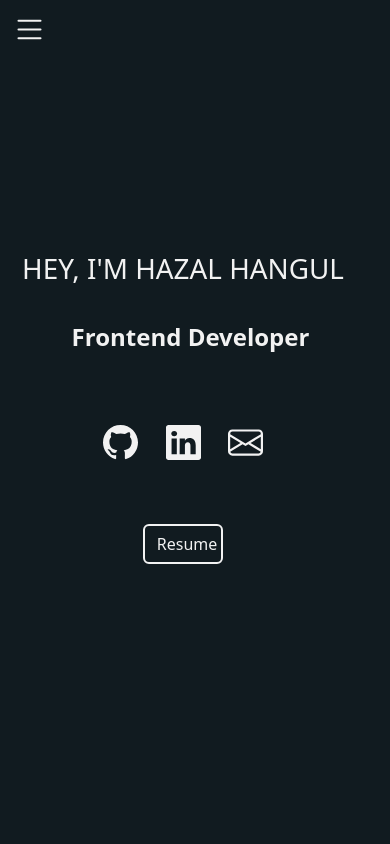
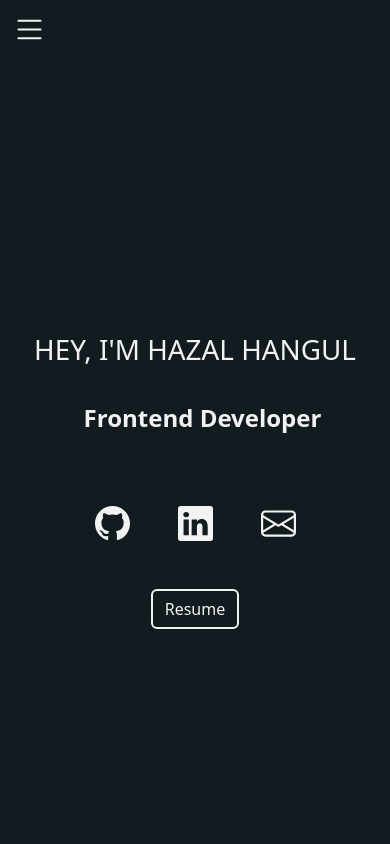
Before and after one commit to hazhan6/hazhan6.github.io, a React (Create React App) app: page / in a window 390 px wide. Shown: the top 844 px of the page. Built offline with nearby package versions, Linux system fonts and the light colour scheme.

Commit message:
home-responsive bug fixed

```diff
--- a/src/views/Home.js
+++ b/src/views/Home.js
@@ -54,10 +54,9 @@ const channels = [
 
 const Home = () => {
   return (
-    <section id="home" className=" container min-vh-100 d-flex flex-row">
-      <div style={{ paddingBottom: "40%" }} className="row w-100 pb-md-0">
-        <div className="col-sm-8 d-flex flex-column justify-content-center text-center align-items-center">
-          <div className="d-flex flex-column align-items-center gap-5">
+    <section id="home" className=" min-vh-100 d-flex justify-content-center">
+      <div className="row w-100">
+        <div className="col-sm-8 d-flex flex-column justify-content-center align-items-center gap-5">
           <div className="slider-wrapper gap-4">
             <h1>HEY, I'M HAZAL HANGUL</h1>
             <div className="slider">
@@ -66,21 +65,20 @@ const Home = () => {
               <div className="slider-text3">React Developer</div>
             </div>
           </div>
-            <div className="d-flex justify-content-between w-50">
+          <div className="d-flex gap-5">
             {channels.map((channel, index) => (
-                <div className="mr-2 mb-3" key={index}>
+              <div key={index}>
                 <a href={channel.href} target="_blank" rel="noreferrer">
                   <div className="btn-channel">{channel.icon}</div>
                 </a>
               </div>
             ))}
           </div>
-            <a className="btn btn-home w-25" href="#contact">
+          <a className="btn btn-home" href="#contact">
             <span>Resume</span>
           </a>
         </div>
-        </div>
-        <div className="col-sm-4 pb-5 d-sm-flex align-items-center d-none">
+        <div className="col-sm-4 d-sm-flex align-items-center d-none">
           <svg
             width="275"
             height="244"
```
Lines whose indentation alone changed are shown as unchanged.
